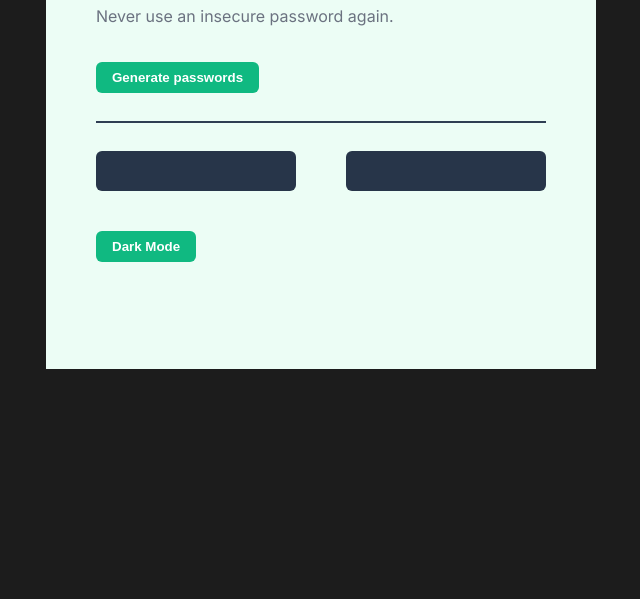
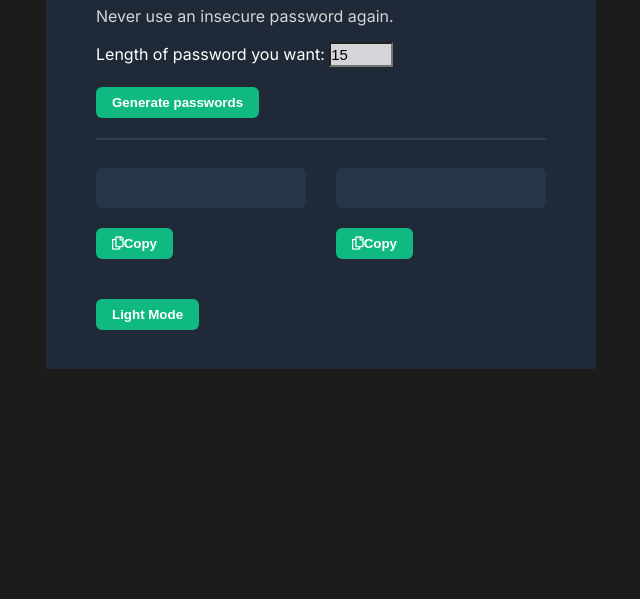
Before and after one commit to YohanaTariku1/Password-generator, a plain HTML site: page Password Generator/index.html in a window 1280 px wide. Shown: the part 201-800 px from the top of the page, without its empty margins (319-959 px from the left). Drawn offline with Linux system fonts and the light colour scheme.

Commit message:
added copy on click feature

```diff
--- a/Password Generator/dark-theme.css
+++ b/Password Generator/dark-theme.css
@@ -20,6 +20,13 @@ p {
     color: #D5D4D8;
 }
 
+#password-length {
+    width: 60px;
+    padding: 2px 0;
+    font-size: 15px;
+    background: #D5D4D8;
+}
+
 button {
     border: none;
     background: #10B981;
@@ -28,6 +35,7 @@ button {
     margin: 20px 0;
     color: white;
     font-weight: bold;
+    display: block;
 }
 
 hr {
@@ -40,12 +48,18 @@ hr {
 }
 
 .password-box {
-    width: 200px;
+    width: 210px;
     height: 24px;
     background: #273549;
     border-radius: 6px;
-    margin: 20px 0;
+    margin-top: 20px;
     color: #55F991;
     text-align: center;
     padding: 8px 0;
 }
+
+.copy-buttons {
+    display: flex;
+    justify-content: space-around;
+
+}
--- a/Password Generator/index.html
+++ b/Password Generator/index.html
@@ -1,22 +1,31 @@
 <!DOCTYPE html>
 <html>
     <head>
-        <link rel="stylesheet" href="light-theme.css" id="theme-style">
+        <link rel="stylesheet" href="dark-theme.css" id="theme-style">
         <link rel="preconnect" href="https://fonts.googleapis.com">
         <link rel="preconnect" href="https://fonts.gstatic.com" crossorigin>
         <link href="https://fonts.googleapis.com/css2?family=Inter&family=Karla:wght@800&display=swap" rel="stylesheet">
+        <link rel="stylesheet" href="https://cdnjs.cloudflare.com/ajax/libs/font-awesome/5.15.3/css/all.min.css">
     </head>
     <body>
         <div class="container">
             <h1>Generate a <span style= "color: #10B981">random password</span></h1>
             <p>Never use an insecure password again.</p>
+            <label>Length of password you want: </label>
+            <input type="number" id="password-length" min="8" max="20" value="15"></input>
             <button id="generate-button">Generate passwords</button>
             <hr>
             <div class="password-container">
-                <div class="password-box" id="password-one"></div>
-                <div class="password-box" id="password-two"></div>
+                <div>
+                    <div class="password-box" id="password-one"></div>
+                    <button id="copyButtonOne"><i class="far fa-copy"></i>Copy</button>
+                </div>
+                <div>
+                    <div class="password-box" id="password-two"></div>
+                    <button id="copyButtonTwo"><i class="far fa-copy"></i>Copy</button>
+                </div>
             </div>
-            <button id="theme-button">Dark Mode</button>
+            <button id="theme-button">Light Mode</button>
         </div>
         <script src="index.js"></script>
     </body>
--- a/Password Generator/index.js
+++ b/Password Generator/index.js
@@ -7,6 +7,8 @@ let passwordOne = document.getElementById("password-one")
 let passwordTwo = document.getElementById("password-two")
 let clickCount = 0
 let generateButton = document.getElementById("generate-button")
+
+let passwordLength = document.getElementById("password-length")
 
 function getRandomNumber(min, max) {
     return Math.floor(Math.random() * (max - min + 1)) + min;
@@ -18,12 +20,12 @@ generateButton.addEventListener("click", function() {
 
     if(clickCount === 1) {
 
-        for (let i = 0; i < 15; i++) {
+        for (let i = 0; i < passwordLength.value; i++) {
             passwordOne.textContent += characters[getRandomNumber(0, characters.length - 1)]
         }
     }
     else if(clickCount === 2) {
-        for (let i = 0; i < 15; i++) {
+        for (let i = 0; i < passwordLength.value; i++) {
             passwordTwo.textContent += characters[getRandomNumber(0, characters.length - 1)]
         }
     }
@@ -45,3 +47,41 @@ themeButton.addEventListener("click", function() {
         themeButton.textContent = "Dark Mode"
     }
 })
+
+const copyButtonOne = document.getElementById("copyButtonOne")
+
+copyButtonOne.addEventListener("click", copyTextToClipboardOne)
+
+
+function copyTextToClipboardOne() {
+
+  if(passwordOne.textContent !== "") {
+  const textToCopy = passwordOne.textContent;
+
+  navigator.clipboard.writeText(textToCopy)
+    .then(() => {
+      copyButtonOne.textContent = "Copied"
+    })
+    .catch((err) => {
+      console.error("Failed to copy text: ", err);
+    });
+}
+}
+
+const copyButtonTwo = document.getElementById("copyButtonTwo")
+copyButtonTwo.addEventListener("click", copyTextToClipboardTwo)
+
+function copyTextToClipboardTwo() {
+
+    if(passwordOne.textContent !== "") {
+    const textToCopy = passwordTwo.textContent;
+
+    navigator.clipboard.writeText(textToCopy)
+      .then(() => {
+        copyButtonTwo.textContent = "Copied"
+      })
+      .catch((err) => {
+        console.error("Failed to copy text: ", err);
+      });
+  }
+  }
--- a/Password Generator/light-theme.css
+++ b/Password Generator/light-theme.css
@@ -20,6 +20,13 @@ p {
     color: #6B7280;
 }
 
+#password-length {
+    width: 60px;
+    padding: 2px 0;
+    font-size: 15px;
+    background: #D5D4D8;
+}
+
 button {
     border: none;
     background: #10B981;
@@ -28,10 +35,11 @@ button {
     margin: 20px 0;
     color: white;
     font-weight: bold;
+    display: block;
 }
 
 hr {
-    border: 1px solid #2F3E53;
+    border: 1px solid #D5D4D8;
 }
 
 .password-container {
@@ -40,11 +48,11 @@ hr {
 }
 
 .password-box {
-    width: 200px;
+    width: 210px;
     height: 24px;
     background: #273549;
     border-radius: 6px;
-    margin: 20px 0;
+    margin-top: 20px;
     color: #55F991;
     text-align: center;
     padding: 8px 0;
```
Also changed, not shown: images/copy.png (added).
